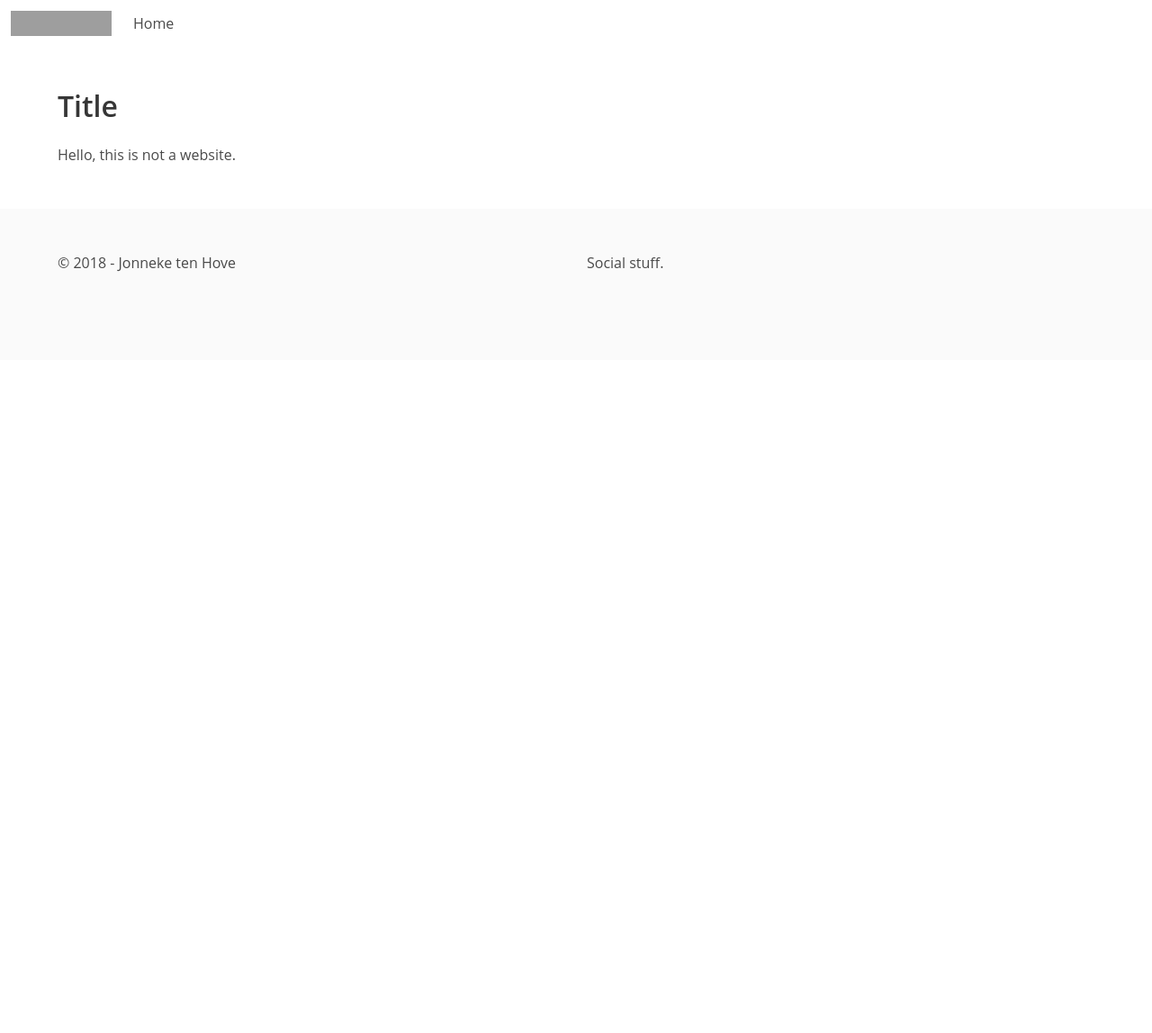
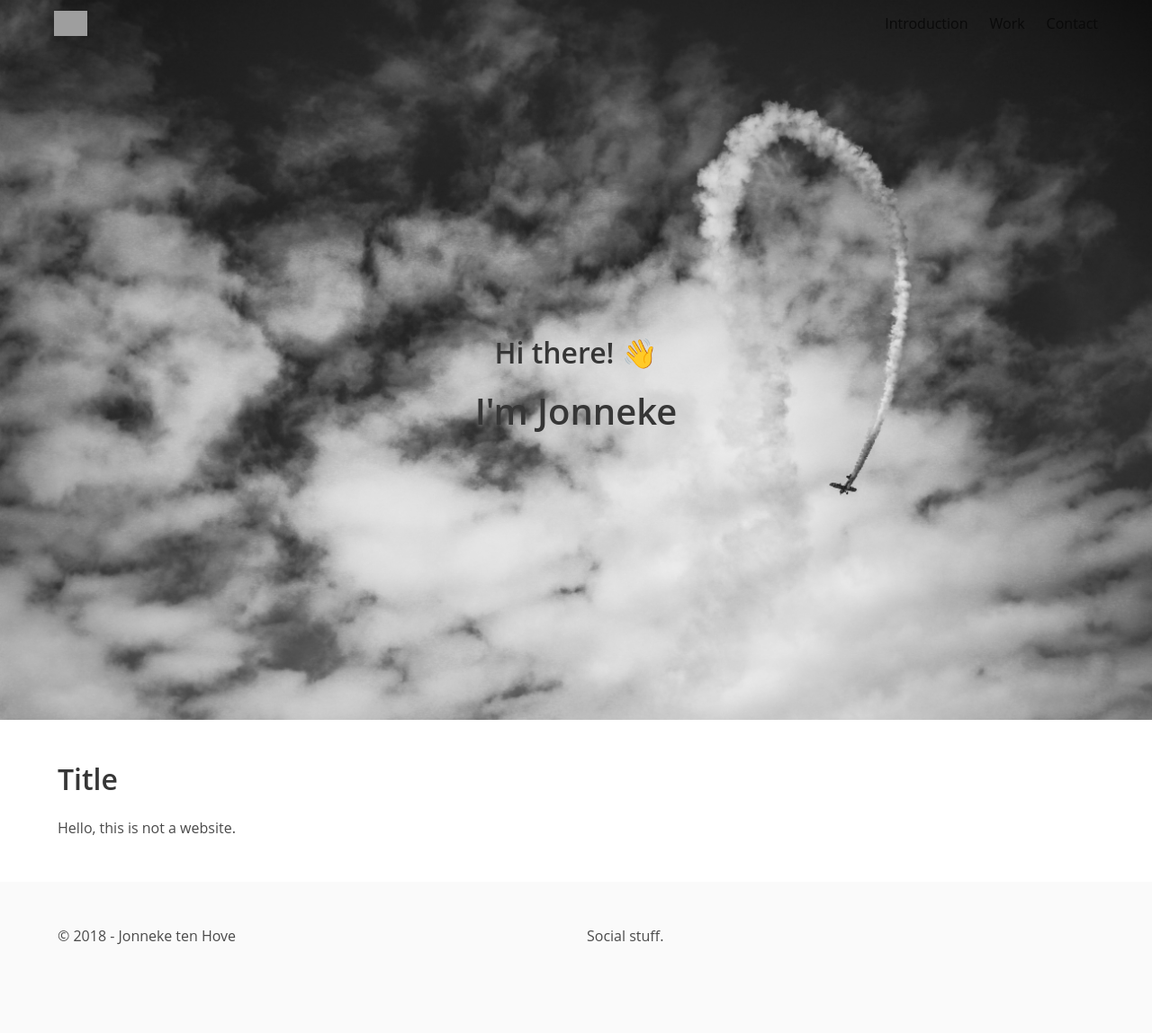
Before and after one commit to bramtenhove/jonneketenhove.nl, a PHP site: page / in a window 1280 px wide. Shown: the whole page at 90% size. Before the commit the page ends 302 px from the top, so only its background shows below. Run offline with PHP 8.4, Linux system fonts and the light colour scheme; some libraries are stand-ins or nearby versions; grey boxes are pictures that could not be loaded.

Commit message:
Moved some stuff, added hero with image

```diff
--- /dev/null
+++ b/assets/js/app.js
@@ -0,0 +1 @@
+require('../images/header.jpg');
--- /dev/null
+++ b/assets/scss/_header.scss
@@ -0,0 +1,8 @@
+#front-header {
+  background-image: url('/assets/images/header.jpg');
+  background-position: center center;
+  background-repeat:  no-repeat;
+  background-attachment: fixed;
+  background-size:  cover;
+  background-color: #999;
+}
--- a/assets/scss/app.scss
+++ b/assets/scss/app.scss
@@ -51,3 +51,4 @@ $colors: map-merge($colors, $addColors);
 @import "~bulma/sass/components/navbar";
 @import "~bulma/sass/grid/columns";
 @import "~bulma/sass/layout/_all";
+@import "header.scss";
--- a/templates/header.twig
+++ b/templates/header.twig
@@ -1,24 +1,40 @@
 {% block header %}
-    <header>
-        <nav class="navbar">
+    <section id="front-header" class="hero is-fullheight">
+        <!-- Hero head: will stick at the top -->
+        <div class="hero-head">
+            <header class="navbar">
+                <div class="container">
                     <div class="navbar-brand">
-                <a class="navbar-item" href="/">
-                    <img src="#" alt="Logo jonneketenhove.nl" width="112" height="28">
+                        <a class="navbar-item">
+                            <img src="https://bulma.io/images/bulma-type-white.png" alt="Logo">
                         </a>
-                <div class="navbar-burger burger" data-target="navbar-main">
+                        <span class="navbar-burger burger" data-target="navbarMenuHeroC">
                         <span></span>
                         <span></span>
                         <span></span>
+                      </span>
+                    </div>
+                    <div id="navbarMenuHeroC" class="navbar-menu">
+                        <div class="navbar-end">
+                            <a class="navbar-item is-active">Introduction</a>
+                            <a class="navbar-item is-active">Work</a>
+                            <a class="navbar-item is-active">Contact</a>
                         </div>
                     </div>
+                </div>
+            </header>
+        </div>
 
-            <div id="navbar-main" class="navbar-menu">
-                <div class="navbar-start">
-                    <a class="navbar-item" href="/">
-                        Home
-                    </a>
+        <!-- Hero content: will be in the middle -->
+        <div class="hero-body">
+            <div class="container has-text-centered">
+                <h2 class="title is-3">
+                    Hi there! 👋
+                </h2>
+                <h1 class="title is-2">
+                    I'm Jonneke
+                </h1>
             </div>
         </div>
-        </nav>
-    </header>
+    </section>
 {% endblock %}
--- a/templates/index.twig
+++ b/templates/index.twig
@@ -1,8 +1,12 @@
 {% extends "layout.twig" %}
 
 {% block content %}
-    <div class="content">
-        <h1 class="title">Title</h1>
-        <p>Hello, this is not a website.</p>
-    </div>
+    <section class="section">
+        <div class="container">
+            <div id="introduction" class="content">
+                <h1 class="title">Title</h1>
+                <p>Hello, this is not a website.</p>
+            </div>
+        </div>
+    </section>
 {% endblock %}
--- a/templates/layout.twig
+++ b/templates/layout.twig
@@ -17,11 +17,7 @@
 
 {% block hero %}{% endblock %}
 
-<section class="section">
-    <div class="container">
-        {% block content %}{% endblock %}
-    </div>
-</section>
+{% block content %}{% endblock %}
 
 {% include 'footer.twig' %}
 
--- a/webpack.config.js
+++ b/webpack.config.js
@@ -8,10 +8,13 @@ Encore
   .enableSassLoader()
   .cleanupOutputBeforeBuild()
   .enableBuildNotifications()
-
+  .configureFilenames({
+    images: 'images/[name].[ext]'
+  })
   // Add entries.
   .addEntry('js/navigation', './assets/js/navigation.js')
   .addEntry('js/alert', './assets/js/alert.js')
+  .addEntry('js/app', './assets/js/app.js')
   .addStyleEntry('css/app', './assets/scss/app.scss')
 ;
 
```
Also changed, not shown: assets/images/header.jpg (added), public/assets/css/app.css, public/assets/images/header.jpg (added), public/assets/js/alert.js, public/assets/js/app.js (added), public/assets/js/navigation.js, public/assets/manifest.json. Lines whose indentation alone changed are shown as unchanged.
